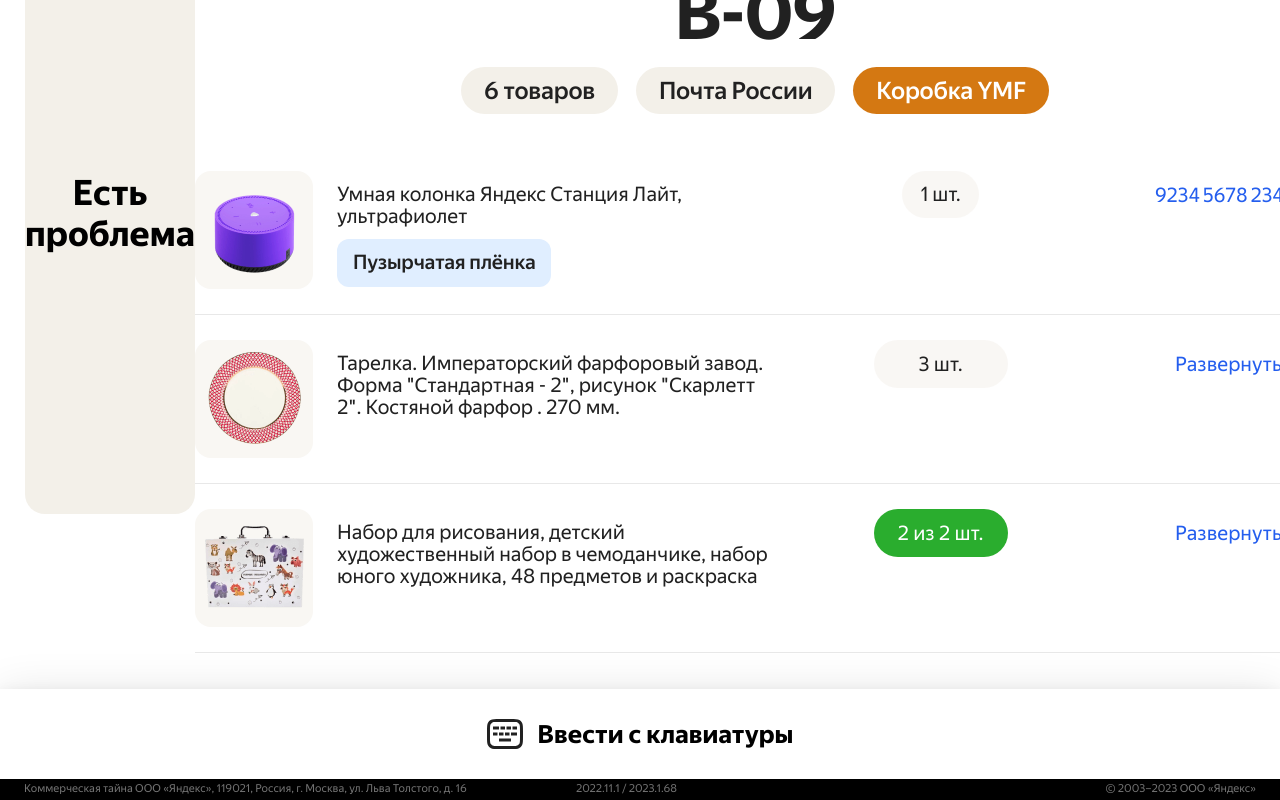
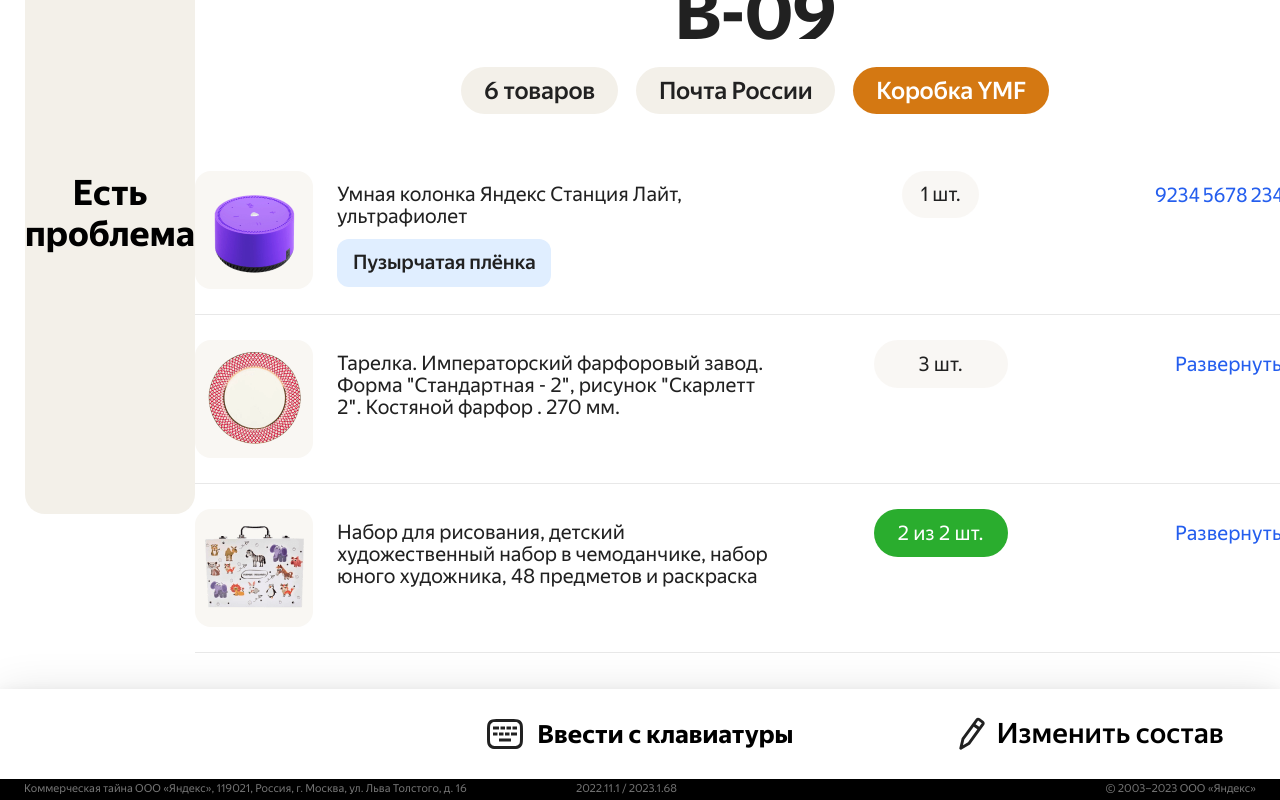
Before and after one commit to nidoveralis/product-packing-react, a React (Create React App) app: page /main in a window 1280 px wide. Shown: the part 251-1051 px from the top of the page. Built offline with nearby package versions, Linux system fonts and the light colour scheme.

Commit message:
feat: add changing on main page

```diff
--- a/src/components/Keyboard/Keyboard.css
+++ b/src/components/Keyboard/Keyboard.css
@@ -10,14 +10,6 @@
     padding: 30px 0 30px;
     position: relative;
 }
-
-/*.keyboard-button-back {*/
-/*    justify-content: flex-start;*/
-/*}*/
-
-/*.keyboard-button-change {*/
-/*    justify-content: flex-end;*/
-/*}*/
 
 .text-container {
     max-width: 100%;
@@ -48,6 +40,24 @@
     left: 24px;
 }
 
+.edit__container {
+    display: flex;
+    gap: 12px;
+    position: absolute;
+    right: 56px;
+}
+
+.edit__icon {
+
+}
+
+.edit__text {
+    margin: 0;
+    font-size: 28px;
+    font-weight: 500;
+
+}
+
 @media screen and (min-width: 1500px) {
     .keyboard-button {
         padding-top: 40px;
--- a/src/components/Main/Main.js
+++ b/src/components/Main/Main.js
@@ -3,6 +3,7 @@ import Products from "../Products/Products";
 import Button from "../Button/Button";
 import Keyboard from "../Keyboard/Keyboard";
 import Footer from "../Footer/Footer";
+import editIcon from "../../images/icon__edit.svg";
 
 function Main(props){
   return(
@@ -13,7 +14,12 @@ function Main(props){
           <Products cards={props.cards} onScanCard={props.onScanCard} />
           <Button buttonText="Закрыть коробку"/>
         </main>
-        <Keyboard/>
+        <Keyboard>
+            <div className="edit__container">
+                <img className="edit__icon" src={editIcon} alt="Иконка изменить состав"/>
+                <p className="edit__text">Изменить состав</p>
+            </div>
+        </Keyboard>
         <Footer/>
     </>
   )
```
